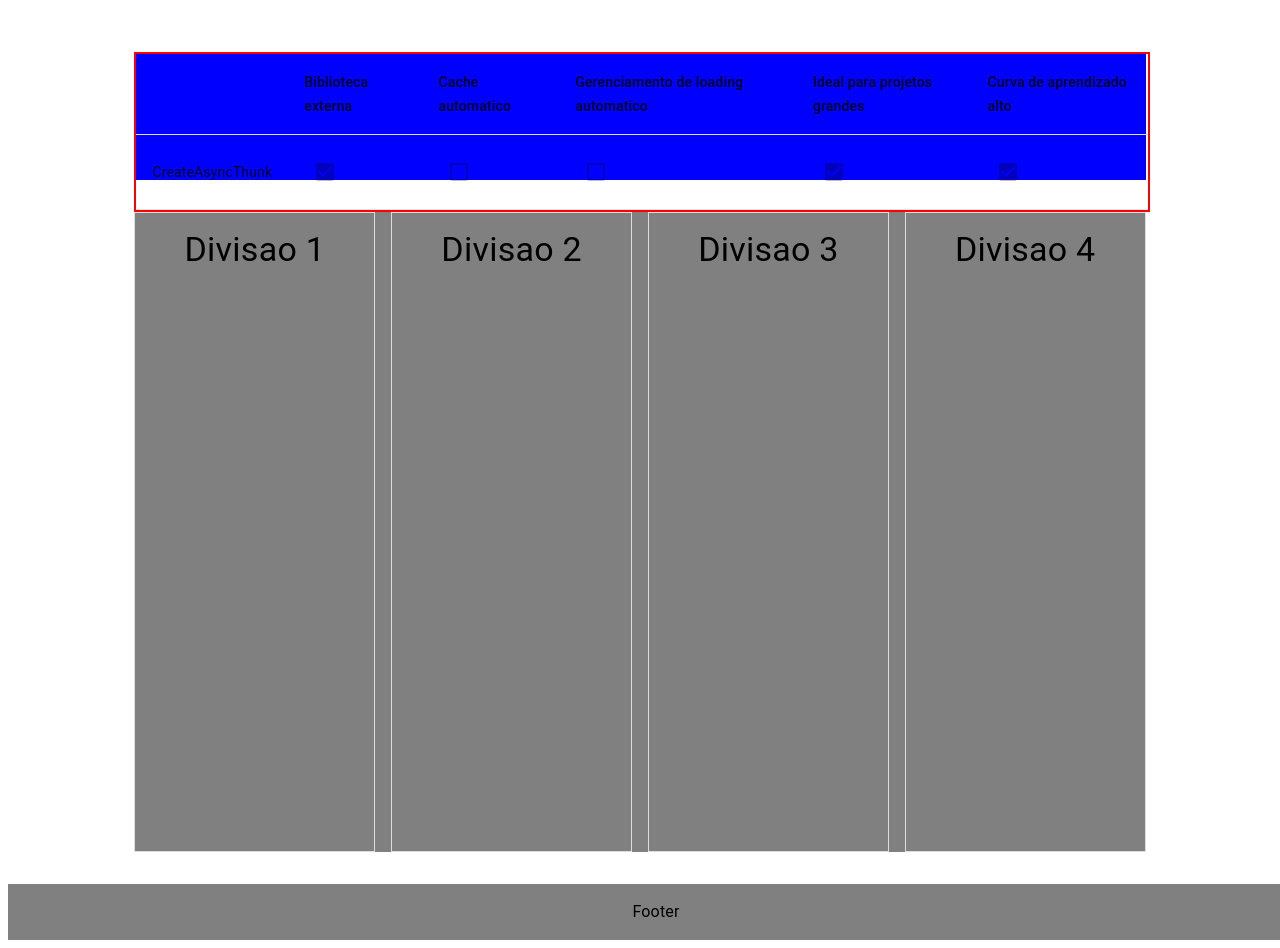
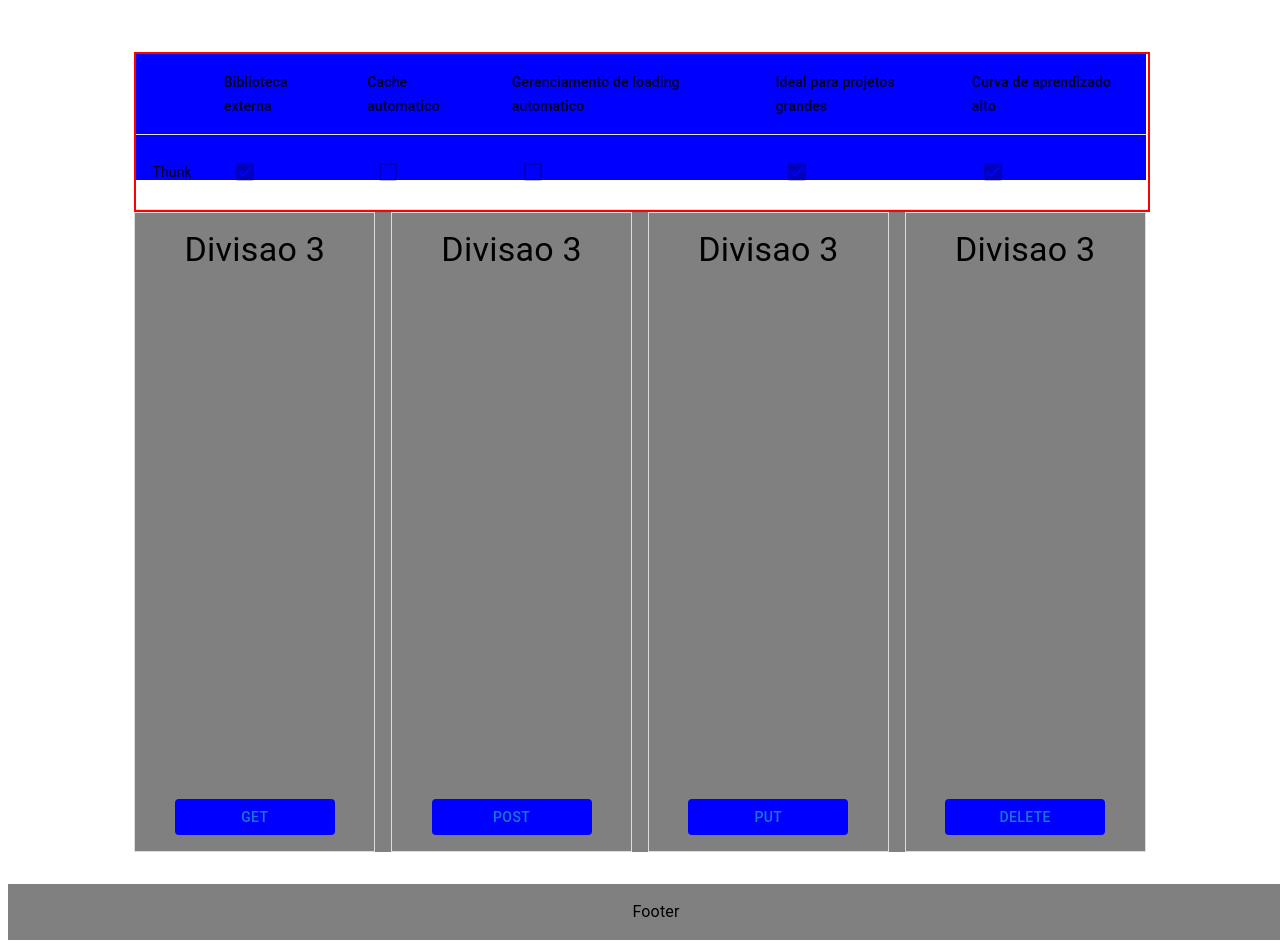
Before and after one commit to rafael-ferrom/ConnectionApi, a React (Vite) app in the folder connectionapi/: page /Thunk in a window 1280 px wide. Shown: the part 260-1208 px from the top of the page. Built offline with nearby package versions, Linux system fonts and the light colour scheme.

Commit message:
chore: add buttons + dynamic adjusts

```diff
--- a/connectionapi/src/pages/AxiosPage/AxiosPage.tsx
+++ b/connectionapi/src/pages/AxiosPage/AxiosPage.tsx
@@ -1,4 +1,4 @@
-import { Box, Checkbox, Grid, Table, TableBody, TableCell, TableContainer, TableHead, TableRow, Typography } from "@mui/material";
+import { Box, Button, Checkbox, Grid, Table, TableBody, TableCell, TableContainer, TableHead, TableRow, Typography } from "@mui/material";
 import { ColumnTable, RowsTable } from "../../utils/Consts";
 
 const AxiosPage = () => {
@@ -18,7 +18,7 @@ const AxiosPage = () => {
         }}
       >
         {" "}
-        <Typography variant="h1">Axios</Typography>
+        <Typography variant="h1">{specifyRequisition?.name}</Typography>
       </Box>
       <Box
         sx={{
@@ -81,17 +81,21 @@ const AxiosPage = () => {
         </TableContainer>
       </Box>
       <Grid sx={{ width: "80%", height: "40rem", marginBottom:"2rem",textAlign:"center", backgroundColor:"gray"  }} container spacing={2}>
-        <Grid size={3} sx={{ border: "1px solid #ddd", padding: 2 }}>
-          <Typography variant="h4">Divisao 1</Typography>
+        <Grid size={3} sx={{ border: "1px solid #ddd", padding: 2, display:"flex", flexDirection:"column", justifyContent:"space-between", alignItems:"center" }}>
+          <Typography variant="h4">Divisao 3</Typography>
+          <Button sx={{backgroundColor:"blue", alignItems:"end", width:"10rem"}}>Get</Button>
         </Grid>
-        <Grid size={3} sx={{ border: "1px solid #ddd", padding: 2 }}>
-          <Typography variant="h4">Divisao 2</Typography>
+        <Grid size={3} sx={{ border: "1px solid #ddd", padding: 2, display:"flex", flexDirection:"column", justifyContent:"space-between", alignItems:"center" }}>
+          <Typography variant="h4">Divisao 3</Typography>
+          <Button sx={{backgroundColor:"blue", alignItems:"end", width:"10rem"}}>Post</Button>
         </Grid>
-        <Grid size={3} sx={{ border: "1px solid #ddd", padding: 2 }}>
+        <Grid size={3} sx={{ border: "1px solid #ddd", padding: 2, display:"flex", flexDirection:"column", justifyContent:"space-between", alignItems:"center" }}>
           <Typography variant="h4">Divisao 3</Typography>
+          <Button sx={{backgroundColor:"blue", alignItems:"end", width:"10rem"}}>Put</Button>
         </Grid>
-        <Grid size={3} sx={{ border: "1px solid #ddd", padding: 2 }}>
-          <Typography variant="h4">Divisao 4</Typography>
+        <Grid size={3} sx={{ border: "1px solid #ddd", padding: 2, display:"flex", flexDirection:"column", justifyContent:"space-between", alignItems:"center" }}>
+          <Typography variant="h4">Divisao 3</Typography>
+          <Button sx={{backgroundColor:"blue", alignItems:"end", width:"10rem"}}>Delete</Button>
         </Grid>
       </Grid>
     </Box>
--- a/connectionapi/src/pages/FetchPage/FetchPage.tsx
+++ b/connectionapi/src/pages/FetchPage/FetchPage.tsx
@@ -1,5 +1,6 @@
 import {
   Box,
+  Button,
   Checkbox,
   Grid,
   Table,
@@ -29,7 +30,7 @@ const FetchPage = () => {
         }}
       >
         {" "}
-        <Typography variant="h1">FETCH</Typography>
+        <Typography variant="h1">{specifyRequisition?.name}</Typography>
       </Box>
       <Box
         sx={{
@@ -92,17 +93,21 @@ const FetchPage = () => {
         </TableContainer>
       </Box>
       <Grid sx={{ width: "80%", height: "40rem", marginBottom:"2rem",textAlign:"center", backgroundColor:"gray"  }} container spacing={2}>
-        <Grid size={3} sx={{ border: "1px solid #ddd", padding: 2 }}>
-          <Typography variant="h4">Divisao 1</Typography>
+        <Grid size={3} sx={{ border: "1px solid #ddd", padding: 2, display:"flex", flexDirection:"column", justifyContent:"space-between", alignItems:"center" }}>
+          <Typography variant="h4">Divisao 3</Typography>
+          <Button sx={{backgroundColor:"blue", alignItems:"end", width:"10rem"}}>Get</Button>
         </Grid>
-        <Grid size={3} sx={{ border: "1px solid #ddd", padding: 2 }}>
-          <Typography variant="h4">Divisao 2</Typography>
+        <Grid size={3} sx={{ border: "1px solid #ddd", padding: 2, display:"flex", flexDirection:"column", justifyContent:"space-between", alignItems:"center" }}>
+          <Typography variant="h4">Divisao 3</Typography>
+          <Button sx={{backgroundColor:"blue", alignItems:"end", width:"10rem"}}>Post</Button>
         </Grid>
-        <Grid size={3} sx={{ border: "1px solid #ddd", padding: 2 }}>
+        <Grid size={3} sx={{ border: "1px solid #ddd", padding: 2, display:"flex", flexDirection:"column", justifyContent:"space-between", alignItems:"center" }}>
           <Typography variant="h4">Divisao 3</Typography>
+          <Button sx={{backgroundColor:"blue", alignItems:"end", width:"10rem"}}>Put</Button>
         </Grid>
-        <Grid size={3} sx={{ border: "1px solid #ddd", padding: 2 }}>
-          <Typography variant="h4">Divisao 4</Typography>
+        <Grid size={3} sx={{ border: "1px solid #ddd", padding: 2, display:"flex", flexDirection:"column", justifyContent:"space-between", alignItems:"center" }}>
+          <Typography variant="h4">Divisao 3</Typography>
+          <Button sx={{backgroundColor:"blue", alignItems:"end", width:"10rem"}}>Delete</Button>
         </Grid>
       </Grid>
     </Box>
--- a/connectionapi/src/pages/RtkPage/Rtk.tsx
+++ b/connectionapi/src/pages/RtkPage/Rtk.tsx
@@ -1,4 +1,4 @@
-import { Box, Checkbox, Grid, Table, TableBody, TableCell, TableContainer, TableHead, TableRow, Typography } from "@mui/material";
+import { Box, Button, Checkbox, Grid, Table, TableBody, TableCell, TableContainer, TableHead, TableRow, Typography } from "@mui/material";
 import { ColumnTable, RowsTable } from "../../utils/Consts";
 
 const Rtk = () => {
@@ -18,7 +18,7 @@ const Rtk = () => {
           }}
         >
           {" "}
-          <Typography variant="h1">RTK</Typography>
+          <Typography variant="h1">{specifyRequisition?.name}</Typography>
         </Box>
         <Box
           sx={{
@@ -81,19 +81,23 @@ const Rtk = () => {
           </TableContainer>
         </Box>
         <Grid sx={{ width: "80%", height: "40rem", marginBottom:"2rem",textAlign:"center", backgroundColor:"gray"  }} container spacing={2}>
-          <Grid size={3} sx={{ border: "1px solid #ddd", padding: 2 }}>
-            <Typography variant="h4">Divisao 1</Typography>
-          </Grid>
-          <Grid size={3} sx={{ border: "1px solid #ddd", padding: 2 }}>
-            <Typography variant="h4">Divisao 2</Typography>
-          </Grid>
-          <Grid size={3} sx={{ border: "1px solid #ddd", padding: 2 }}>
-            <Typography variant="h4">Divisao 3</Typography>
-          </Grid>
-          <Grid size={3} sx={{ border: "1px solid #ddd", padding: 2 }}>
-            <Typography variant="h4">Divisao 4</Typography>
-          </Grid>
+        <Grid size={3} sx={{ border: "1px solid #ddd", padding: 2, display:"flex", flexDirection:"column", justifyContent:"space-between", alignItems:"center" }}>
+          <Typography variant="h4">Divisao 3</Typography>
+          <Button sx={{backgroundColor:"blue", alignItems:"end", width:"10rem"}}>Get</Button>
         </Grid>
+        <Grid size={3} sx={{ border: "1px solid #ddd", padding: 2, display:"flex", flexDirection:"column", justifyContent:"space-between", alignItems:"center" }}>
+          <Typography variant="h4">Divisao 3</Typography>
+          <Button sx={{backgroundColor:"blue", alignItems:"end", width:"10rem"}}>Post</Button>
+        </Grid>
+        <Grid size={3} sx={{ border: "1px solid #ddd", padding: 2, display:"flex", flexDirection:"column", justifyContent:"space-between", alignItems:"center" }}>
+          <Typography variant="h4">Divisao 3</Typography>
+          <Button sx={{backgroundColor:"blue", alignItems:"end", width:"10rem"}}>Put</Button>
+        </Grid>
+        <Grid size={3} sx={{ border: "1px solid #ddd", padding: 2, display:"flex", flexDirection:"column", justifyContent:"space-between", alignItems:"center" }}>
+          <Typography variant="h4">Divisao 3</Typography>
+          <Button sx={{backgroundColor:"blue", alignItems:"end", width:"10rem"}}>Delete</Button>
+        </Grid>
+      </Grid>
       </Box>
     );
 }
--- a/connectionapi/src/pages/ThunkPage/Thunk.tsx
+++ b/connectionapi/src/pages/ThunkPage/Thunk.tsx
@@ -1,8 +1,8 @@
-import { Box, Checkbox, Grid, Table, TableBody, TableCell, TableContainer, TableHead, TableRow, Typography } from "@mui/material";
+import { Box, Button, Checkbox, Grid, Table, TableBody, TableCell, TableContainer, TableHead, TableRow, Typography } from "@mui/material";
 import { ColumnTable, RowsTable } from "../../utils/Consts";
 
 const Thunk = () => {
-  const specifyRequisition = RowsTable.find((opt) => opt.name === "CreateAsyncThunk");
+  const specifyRequisition = RowsTable.find((opt) => opt.name === "Thunk");
 
     return (
       <Box
@@ -18,7 +18,7 @@ const Thunk = () => {
           }}
         >
           {" "}
-          <Typography variant="h1">THUNK</Typography>
+          <Typography variant="h1">{specifyRequisition?.name}</Typography>
         </Box>
         <Box
           sx={{
@@ -81,19 +81,23 @@ const Thunk = () => {
           </TableContainer>
         </Box>
         <Grid sx={{ width: "80%", height: "40rem", marginBottom:"2rem",textAlign:"center", backgroundColor:"gray"  }} container spacing={2}>
-          <Grid size={3} sx={{ border: "1px solid #ddd", padding: 2 }}>
-            <Typography variant="h4">Divisao 1</Typography>
-          </Grid>
-          <Grid size={3} sx={{ border: "1px solid #ddd", padding: 2 }}>
-            <Typography variant="h4">Divisao 2</Typography>
-          </Grid>
-          <Grid size={3} sx={{ border: "1px solid #ddd", padding: 2 }}>
-            <Typography variant="h4">Divisao 3</Typography>
-          </Grid>
-          <Grid size={3} sx={{ border: "1px solid #ddd", padding: 2 }}>
-            <Typography variant="h4">Divisao 4</Typography>
-          </Grid>
+        <Grid size={3} sx={{ border: "1px solid #ddd", padding: 2, display:"flex", flexDirection:"column", justifyContent:"space-between", alignItems:"center" }}>
+          <Typography variant="h4">Divisao 3</Typography>
+          <Button sx={{backgroundColor:"blue", alignItems:"end", width:"10rem"}}>Get</Button>
         </Grid>
+        <Grid size={3} sx={{ border: "1px solid #ddd", padding: 2, display:"flex", flexDirection:"column", justifyContent:"space-between", alignItems:"center" }}>
+          <Typography variant="h4">Divisao 3</Typography>
+          <Button sx={{backgroundColor:"blue", alignItems:"end", width:"10rem"}}>Post</Button>
+        </Grid>
+        <Grid size={3} sx={{ border: "1px solid #ddd", padding: 2, display:"flex", flexDirection:"column", justifyContent:"space-between", alignItems:"center" }}>
+          <Typography variant="h4">Divisao 3</Typography>
+          <Button sx={{backgroundColor:"blue", alignItems:"end", width:"10rem"}}>Put</Button>
+        </Grid>
+        <Grid size={3} sx={{ border: "1px solid #ddd", padding: 2, display:"flex", flexDirection:"column", justifyContent:"space-between", alignItems:"center" }}>
+          <Typography variant="h4">Divisao 3</Typography>
+          <Button sx={{backgroundColor:"blue", alignItems:"end", width:"10rem"}}>Delete</Button>
+        </Grid>
+      </Grid>
       </Box>
     );
 }
--- a/connectionapi/src/utils/Consts.ts
+++ b/connectionapi/src/utils/Consts.ts
@@ -24,6 +24,6 @@ export const ColumnTable: ColumnItemHome[] = [
 export const RowsTable: RownItemHome[] = [
     {id:1, name:"Fetch",hasExternalLib:false,hasAutomaticCache:false,hasLoading:false,goodForBigProjects:false, bigLearningCourve:false},
     {id:2, name:"Axios",hasExternalLib:true,hasAutomaticCache:false,hasLoading:false,goodForBigProjects:false, bigLearningCourve:false},
-    {id:3, name:"CreateAsyncThunk",hasExternalLib:true,hasAutomaticCache:false,hasLoading:false,goodForBigProjects:true, bigLearningCourve:true},
+    {id:3, name:"Thunk",hasExternalLib:true,hasAutomaticCache:false,hasLoading:false,goodForBigProjects:true, bigLearningCourve:true},
     {id:4, name:"RTK",hasExternalLib:true,hasAutomaticCache:true,hasLoading:true,goodForBigProjects:true, bigLearningCourve:true}
   ]
```
